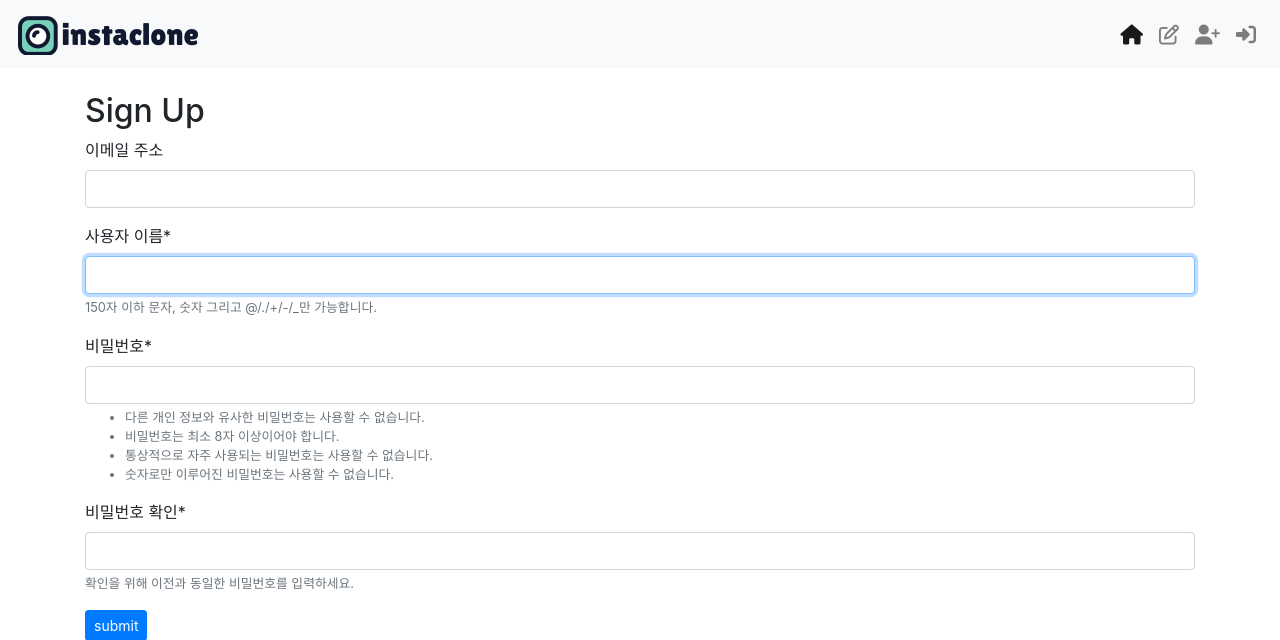
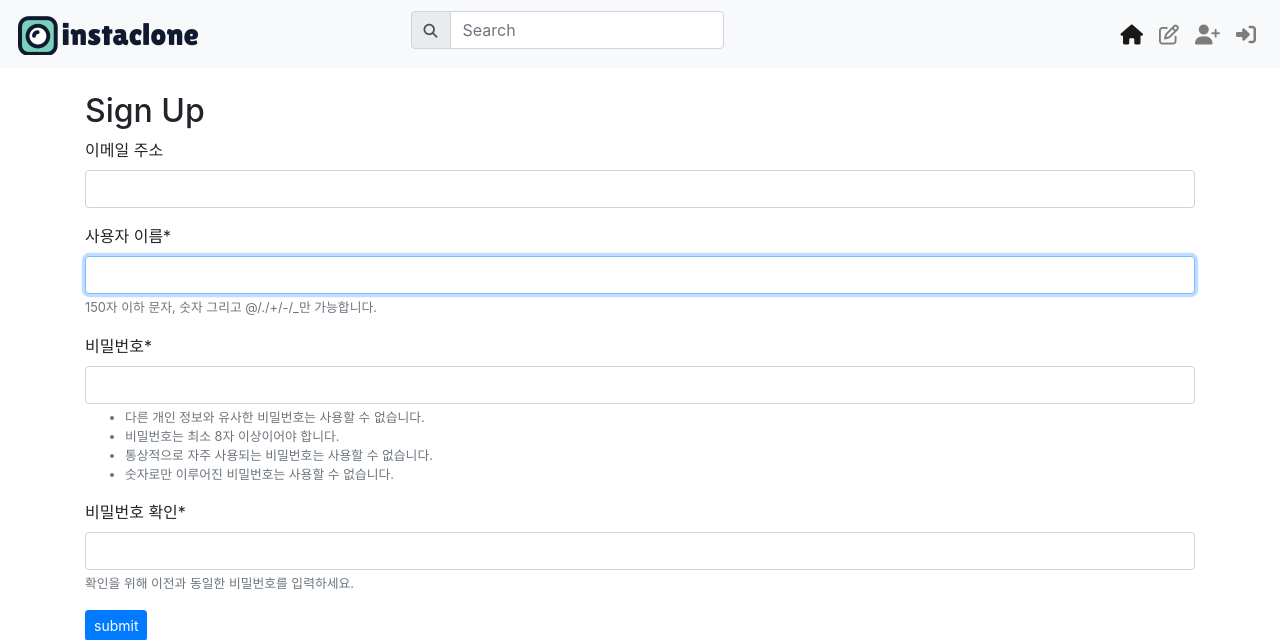
Before and after one commit to yubje/Django_Instaclone, a Django app: page /accounts/signup/ in a window 1280 px wide. Shown: the top 640 px of the page. Run offline with Django 3.2, Linux system fonts and the light colour scheme; some libraries are stand-ins or nearby versions.

Commit message:
requirements update, navbar | add search

```diff
--- a/requirements.txt
+++ b/requirements.txt
@@ -1,6 +1,11 @@
 beautifulsoup4==4.9.0
 Django==2.1.15
+django-appconf==1.0.4
 django-bootstrap4==1.1.1
 django-crispy-forms==1.9.0
+django-imagekit==4.0.2
+pilkit==2.0
+Pillow==7.1.2
 pytz==2020.1
+six==1.14.0
 soupsieve==2.0
--- a/templates/base.html
+++ b/templates/base.html
@@ -9,6 +9,7 @@
     <script src="https://kit.fontawesome.com/12c5eb3565.js" crossorigin="anonymous"></script>
 </head>
 <body>
+
     {% include 'nav.html' %}
     <div class="container">
         {% block body %}
--- a/templates/nav.html
+++ b/templates/nav.html
@@ -7,6 +7,18 @@
     <span class="navbar-toggler-icon"></span>
   </button>
   <div class="collapse navbar-collapse" id="navbarSupportedContent">
+    <!--검색창-->
+    <form class="form-inline my-2 my-lg-0 m-auto">
+      <div class="input-group mb-2">
+        <!--검색 버튼-->
+        <div class="input-group-prepend">
+          <a class="input-group-text btn" href="#">
+            <i class="fas fa-search fa-sm"></i>
+          </a>
+        </div>
+        <input class="form-control mr-sm-2" type="search" placeholder="Search" aria-label="Search">
+      </div>
+    </form>
     <!--ml-auto : align left, mr-auto : align right-->
     <ul class="navbar-nav ml-auto">
       <!--home-->
```
